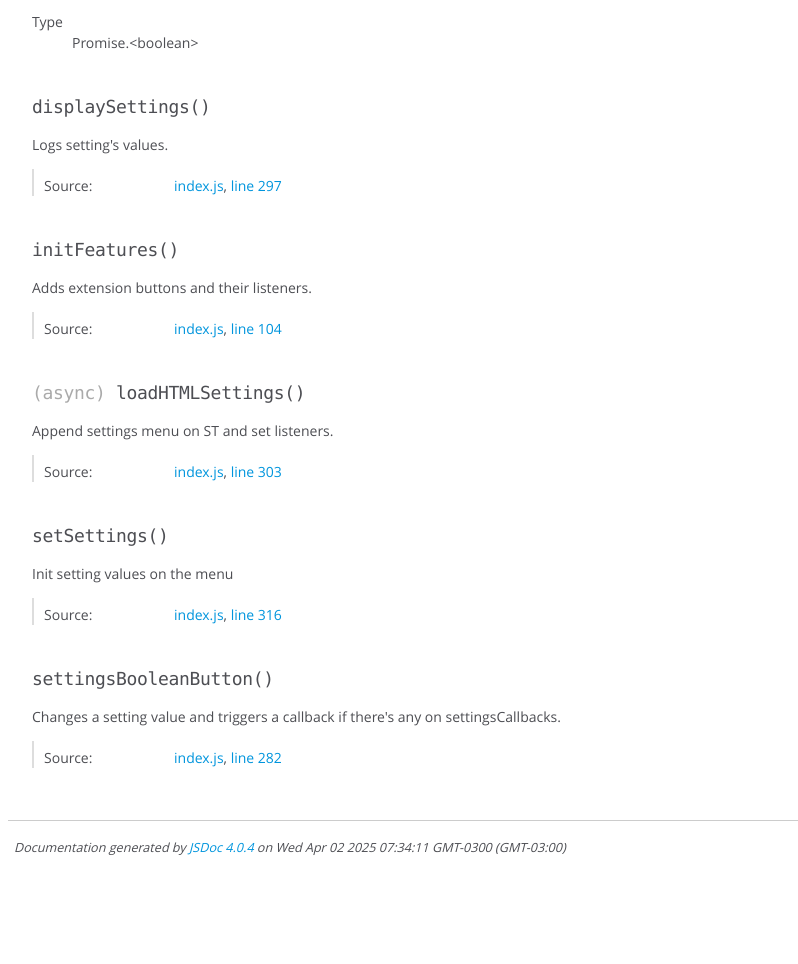
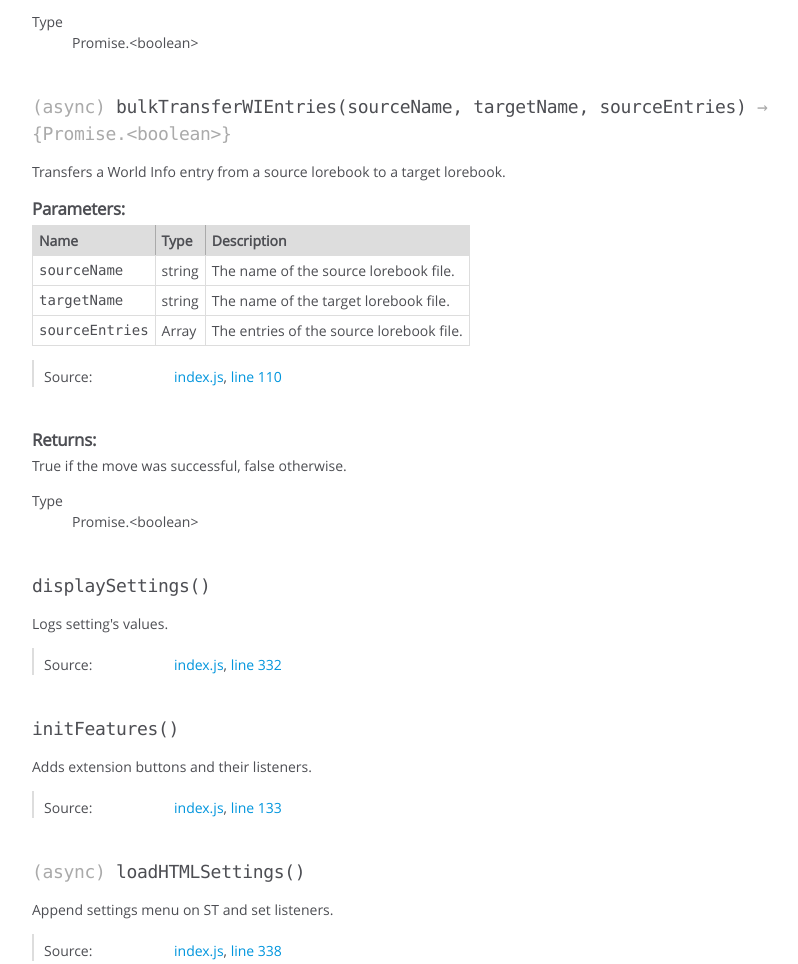
Before and after one commit to leandrojofre/SillyTavern-WI-Bulk-Mover, a website: page out/global.html in a window 1280 px wide. Shown: the part 606-1570 px from the top of the page, without its empty margins (0-798 px from the left). Before the commit the page ends 1478 px from the top, so only its background shows below. Drawn offline with Linux system fonts and the light colour scheme.

Commit message:
Docs - Update JS docs

```diff
--- a/out/global.html
+++ b/out/global.html
@@ -104,7 +104,7 @@
 
 
 
-    <h4 class="name" id="bulkMoveWIEntries"><span class="type-signature">(async) </span>bulkMoveWIEntries<span class="signature">(sourceName, targetName, sourceEntries)</span><span class="type-signature"> &rarr; {Promise.&lt;boolean>}</span></h4>
+    <h4 class="name" id="bulkCloneWIEntries"><span class="type-signature">(async) </span>bulkCloneWIEntries<span class="signature">(sourceName, targetName, sourceEntries)</span><span class="type-signature"> &rarr; {Promise.&lt;boolean>}</span></h4>
 
 
 
@@ -112,7 +112,7 @@
 
 
 <div class="description">
-    Moves a World Info entry from a source lorebook to a target lorebook.
+    Clones a World Info entry from a source lorebook to a target lorebook.
 </div>
 
 
@@ -309,6 +309,211 @@
 
 
 
+    <h4 class="name" id="bulkTransferWIEntries"><span class="type-signature">(async) </span>bulkTransferWIEntries<span class="signature">(sourceName, targetName, sourceEntries)</span><span class="type-signature"> &rarr; {Promise.&lt;boolean>}</span></h4>
+
+
+
+
+
+
+<div class="description">
+    Transfers a World Info entry from a source lorebook to a target lorebook.
+</div>
+
+
+
+
+
+
+
+
+
+    <h5>Parameters:</h5>
+
+
+<table class="params">
+    <thead>
+    <tr>
+
+        <th>Name</th>
+
+
+        <th>Type</th>
+
+
+
+
+
+        <th class="last">Description</th>
+    </tr>
+    </thead>
+
+    <tbody>
+
+
+        <tr>
+
+                <td class="name"><code>sourceName</code></td>
+
+
+            <td class="type">
+
+
+<span class="param-type">string</span>
+
+
+
+            </td>
+
+
+
+
+
+            <td class="description last">The name of the source lorebook file.</td>
+        </tr>
+
+
+
+        <tr>
+
+                <td class="name"><code>targetName</code></td>
+
+
+            <td class="type">
+
+
+<span class="param-type">string</span>
+
+
+
+            </td>
+
+
+
+
+
+            <td class="description last">The name of the target lorebook file.</td>
+        </tr>
+
+
+
+        <tr>
+
+                <td class="name"><code>sourceEntries</code></td>
+
+
+            <td class="type">
+
+
+<span class="param-type">Array</span>
+
+
+
+            </td>
+
+
+
+
+
+            <td class="description last">The entries of the source lorebook file.</td>
+        </tr>
+
+
+    </tbody>
+</table>
+
+
+
+
+
+
+<dl class="details">
+
+
+
+
+
+
+
+
+
+
+
+
+
+
+
+
+
+
+
+
+
+
+
+
+
+
+    <dt class="tag-source">Source:</dt>
+    <dd class="tag-source"><ul class="dummy"><li>
+        <a href="index.js.html">index.js</a>, <a href="index.js.html#line110">line 110</a>
+    </li></ul></dd>
+
+
+
+
+
+
+
+</dl>
+
+
+
+
+
+
+
+
+
+
+
+
+
+
+
+<h5>Returns:</h5>
+
+
+<div class="param-desc">
+    True if the move was successful, false otherwise.
+</div>
+
+
+
+<dl>
+    <dt>
+        Type
+    </dt>
+    <dd>
+
+<span class="param-type">Promise.&lt;boolean></span>
+
+
+    </dd>
+</dl>
+
+
+
+
+
+
+
+
+
+
+
+
+
     <h4 class="name" id="displaySettings"><span class="type-signature"></span>displaySettings<span class="signature">()</span><span class="type-signature"></span></h4>
 
 
@@ -361,7 +566,7 @@
 
     <dt class="tag-source">Source:</dt>
     <dd class="tag-source"><ul class="dummy"><li>
-        <a href="index.js.html">index.js</a>, <a href="index.js.html#line297">line 297</a>
+        <a href="index.js.html">index.js</a>, <a href="index.js.html#line332">line 332</a>
     </li></ul></dd>
 
 
@@ -449,7 +654,7 @@
 
     <dt class="tag-source">Source:</dt>
     <dd class="tag-source"><ul class="dummy"><li>
-        <a href="index.js.html">index.js</a>, <a href="index.js.html#line104">line 104</a>
+        <a href="index.js.html">index.js</a>, <a href="index.js.html#line133">line 133</a>
     </li></ul></dd>
 
 
@@ -537,7 +742,7 @@
 
     <dt class="tag-source">Source:</dt>
     <dd class="tag-source"><ul class="dummy"><li>
-        <a href="index.js.html">index.js</a>, <a href="index.js.html#line303">line 303</a>
+        <a href="index.js.html">index.js</a>, <a href="index.js.html#line338">line 338</a>
     </li></ul></dd>
 
 
@@ -625,7 +830,7 @@
 
     <dt class="tag-source">Source:</dt>
     <dd class="tag-source"><ul class="dummy"><li>
-        <a href="index.js.html">index.js</a>, <a href="index.js.html#line316">line 316</a>
+        <a href="index.js.html">index.js</a>, <a href="index.js.html#line351">line 351</a>
     </li></ul></dd>
 
 
@@ -713,7 +918,7 @@
 
     <dt class="tag-source">Source:</dt>
     <dd class="tag-source"><ul class="dummy"><li>
-        <a href="index.js.html">index.js</a>, <a href="index.js.html#line282">line 282</a>
+        <a href="index.js.html">index.js</a>, <a href="index.js.html#line317">line 317</a>
     </li></ul></dd>
 
 
@@ -759,13 +964,13 @@
 </div>
 
 <nav>
-    <h2><a href="index.html">Home</a></h2><h3>Global</h3><ul><li><a href="global.html#bulkMoveWIEntries">bulkMoveWIEntries</a></li><li><a href="global.html#displaySettings">displaySettings</a></li><li><a href="global.html#initFeatures">initFeatures</a></li><li><a href="global.html#loadHTMLSettings">loadHTMLSettings</a></li><li><a href="global.html#setSettings">setSettings</a></li><li><a href="global.html#settingsBooleanButton">settingsBooleanButton</a></li></ul>
+    <h2><a href="index.html">Home</a></h2><h3>Global</h3><ul><li><a href="global.html#bulkCloneWIEntries">bulkCloneWIEntries</a></li><li><a href="global.html#bulkTransferWIEntries">bulkTransferWIEntries</a></li><li><a href="global.html#displaySettings">displaySettings</a></li><li><a href="global.html#initFeatures">initFeatures</a></li><li><a href="global.html#loadHTMLSettings">loadHTMLSettings</a></li><li><a href="global.html#setSettings">setSettings</a></li><li><a href="global.html#settingsBooleanButton">settingsBooleanButton</a></li></ul>
 </nav>
 
 <br class="clear">
 
 <footer>
-    Documentation generated by <a href="https://github.com/jsdoc/jsdoc">JSDoc 4.0.4</a> on Wed Apr 02 2025 07:34:11 GMT-0300 (GMT-03:00)
+    Documentation generated by <a href="https://github.com/jsdoc/jsdoc">JSDoc 4.0.4</a> on Wed Apr 02 2025 11:23:38 GMT-0300 (GMT-03:00)
 </footer>
 
 <script> prettyPrint(); </script>
```
Also changed, not shown: out/index.html (+2 -2 lines), out/index.js.html (+49 -14 lines).
